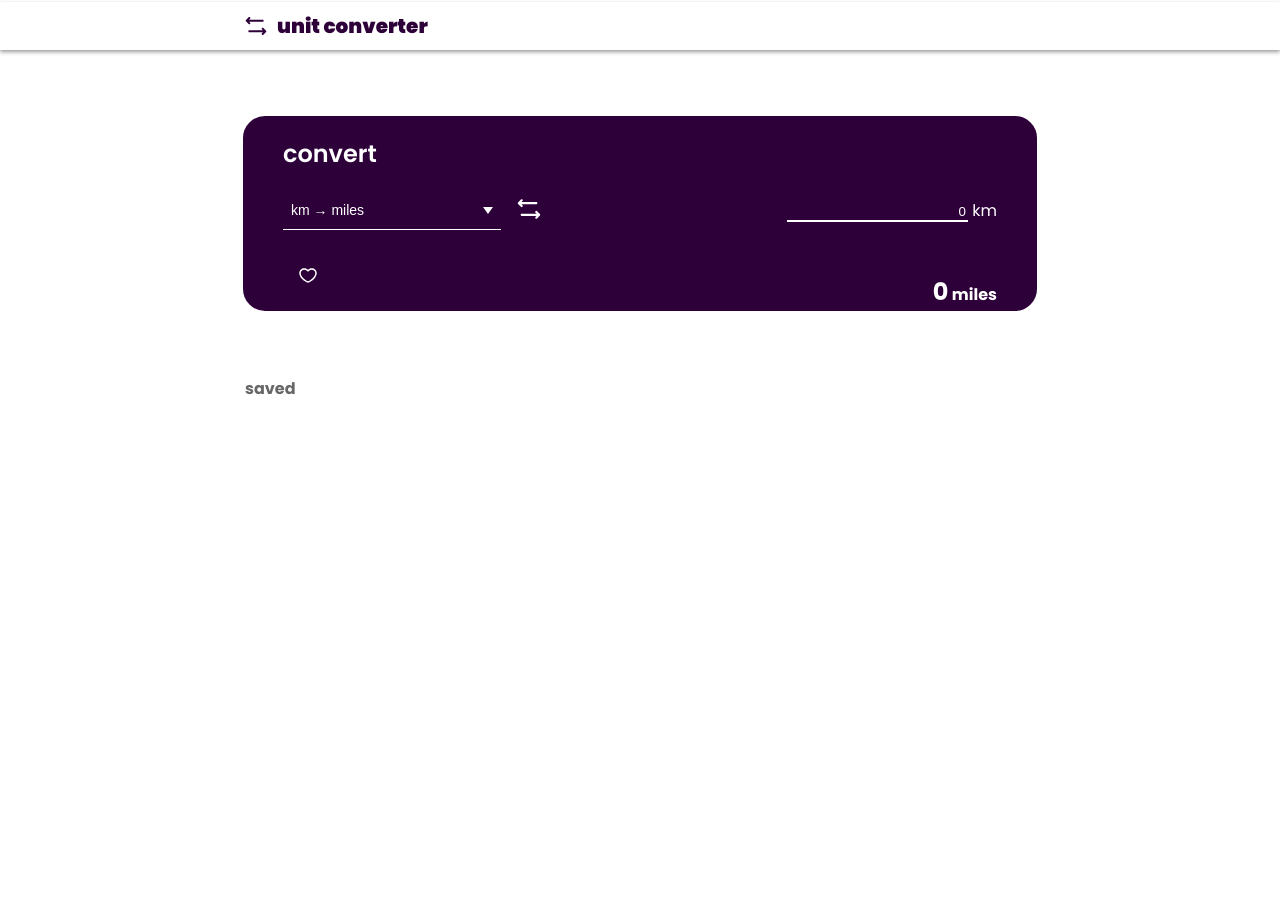
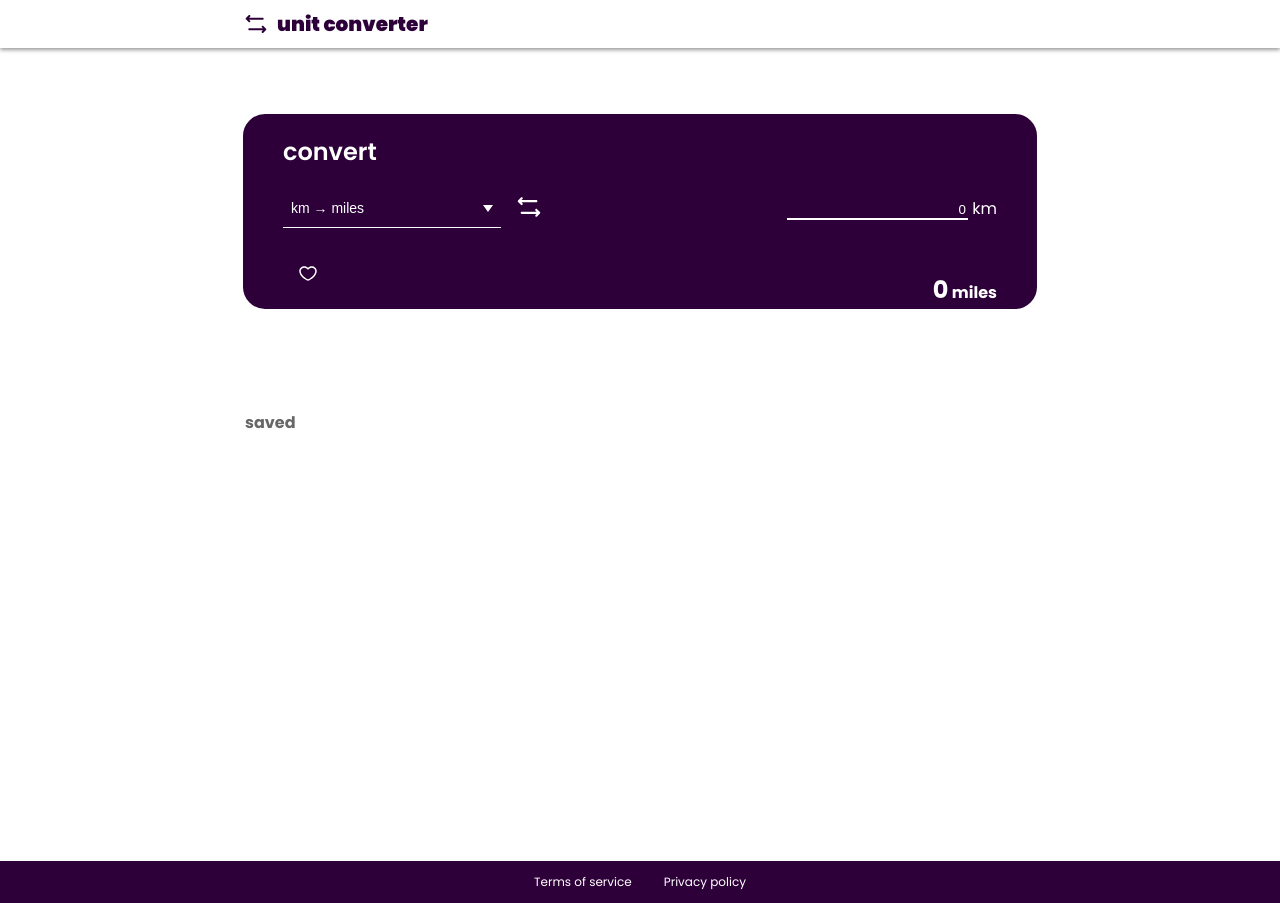
Before and after one commit to raulfabra/prueba-oxygen, a React (Create React App) app in the folder unit-converter/: page / in a window 1280 px wide. Before the commit the page ends 800 px from the top, so only its background shows below. Built offline with nearby package versions, Linux system fonts and the light colour scheme.

Commit message:
Hecho el Footer.

```diff
--- a/unit-converter/src/App.css
+++ b/unit-converter/src/App.css
@@ -29,9 +29,10 @@
 /* ********* CUERPO ********* */
 main {
     padding: 4rem 0;
+    flex-grow: 1;
 }
 
-article {
+article.convert {
     margin: 0 auto;
     padding: 0 2.5rem;
     max-width: 714px;
@@ -43,7 +44,7 @@ article {
     color: #FFFFFF;
 }
 
-article h2 {
+article.convert h2 {
     font-size: 24px;
     font-weight: 600;
     line-height: 36px;
@@ -128,8 +129,6 @@ button {
 .resultado {
     display: flex;
     align-items: center;
-
-
 }
 
 .resultado p {
@@ -144,13 +143,13 @@ button {
     font-weight: 700;
     line-height: 24px;
     text-align: left;
-
 }
 
+/* ********* HISTORIAL CONVERSIONES ********* */
+section {
+    margin: 100px 0;
+}
 
-
-
-/* ********* HISTORIAL CONVERSIONES ********* */
 h4 {
     margin: 0 auto;
     max-width: 790px;
@@ -160,6 +159,27 @@ h4 {
     text-align: left;
 
     color: #676767;
+}
 
+.conversionHistory {
+    min-height: 32.7vh;
+}
 
+/* ********* FOOTER ********* */
+footer {
+    display: flex;
+    justify-content: center;
+    gap: 2rem;
+
+    background-color: #2E0039;
+    color: #FFFFFF;
 }
+
+.termsPrivacy {
+    font-size: 12px;
+    font-weight: 400;
+    line-height: 18px;
+    text-align: left;
+
+    cursor: pointer;
+}
--- a/unit-converter/src/App.js
+++ b/unit-converter/src/App.js
@@ -1,5 +1,6 @@
 import './App.css'
 import { Converter } from './components/Converter'
+import { Footer } from './components/Footer'
 import { Header } from './components/Header'
 import { Saved } from './components/Saved'
 
@@ -7,13 +8,20 @@ function App () {
   return (
     <>
       <Header />
+
       <main>
-        <article>
+        <article className='convert'>
           <h2>convert</h2>
           <Converter />
         </article>
+
+        <section>
+          <h4>saved</h4>
+          <Saved />
+        </section>
       </main>
-      <Saved />
+
+      <Footer />
     </>
   )
 }
--- /dev/null
+++ b/unit-converter/src/components/Footer.jsx
@@ -0,0 +1,8 @@
+export function Footer () {
+  return (
+    <footer>
+      <p className='termsPrivacy'>Terms of service</p>
+      <p className='termsPrivacy'>Privacy policy</p>
+    </footer>
+  )
+}
--- a/unit-converter/src/components/Saved.jsx
+++ b/unit-converter/src/components/Saved.jsx
@@ -1,9 +1,7 @@
 export function Saved () {
   return (
-    <section>
-      <h4>saved</h4>
-      <div />
-
-    </section>
+    <article className='conversionHistory'>
+      <div className='container' />
+    </article>
   )
 }
--- a/unit-converter/src/index.css
+++ b/unit-converter/src/index.css
@@ -2,5 +2,7 @@ body {
   font-family: 'Poppins', sans-serif;
   min-width: 320px;
   max-width: 1920px;
-  margin: 2px auto;
+  margin: 0 auto;
+
+  cursor: default;
 }
```
Also changed, not shown: unit-converter/src/components/Measurements.jsx (deleted).
